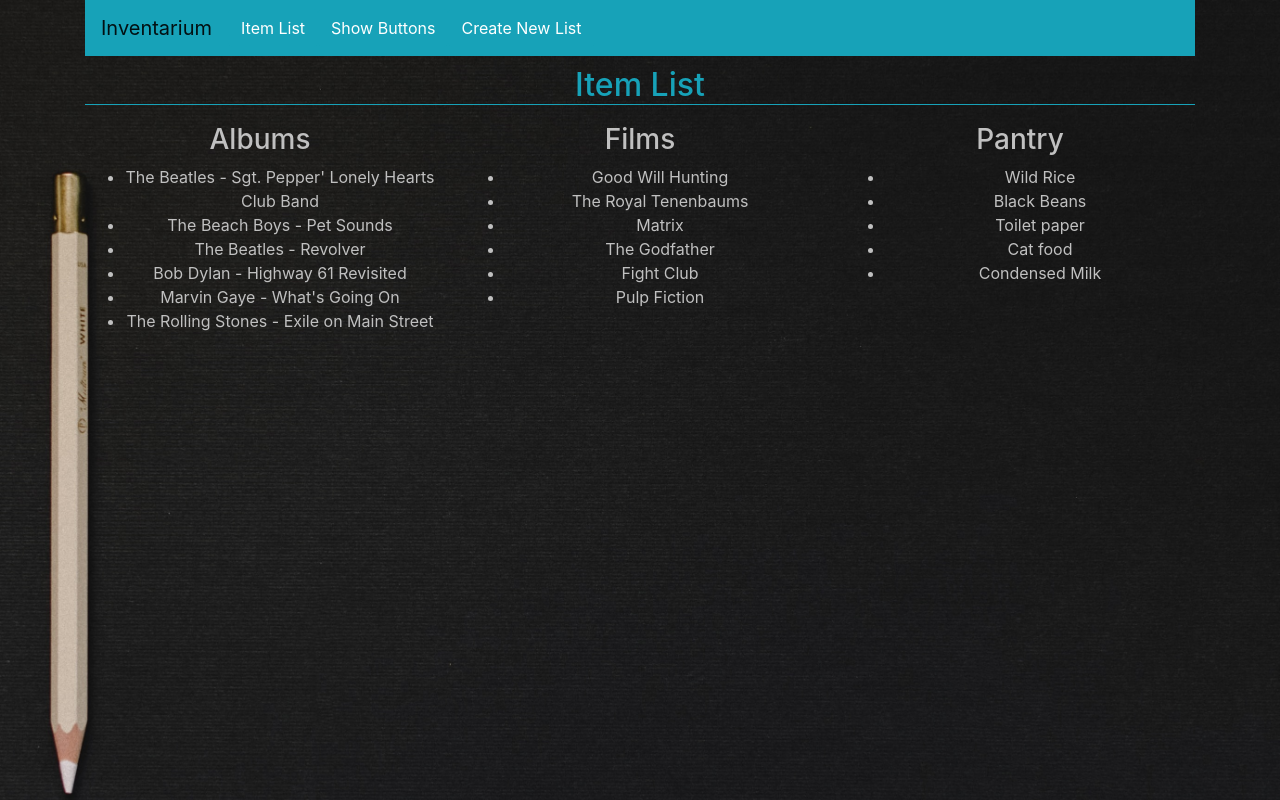
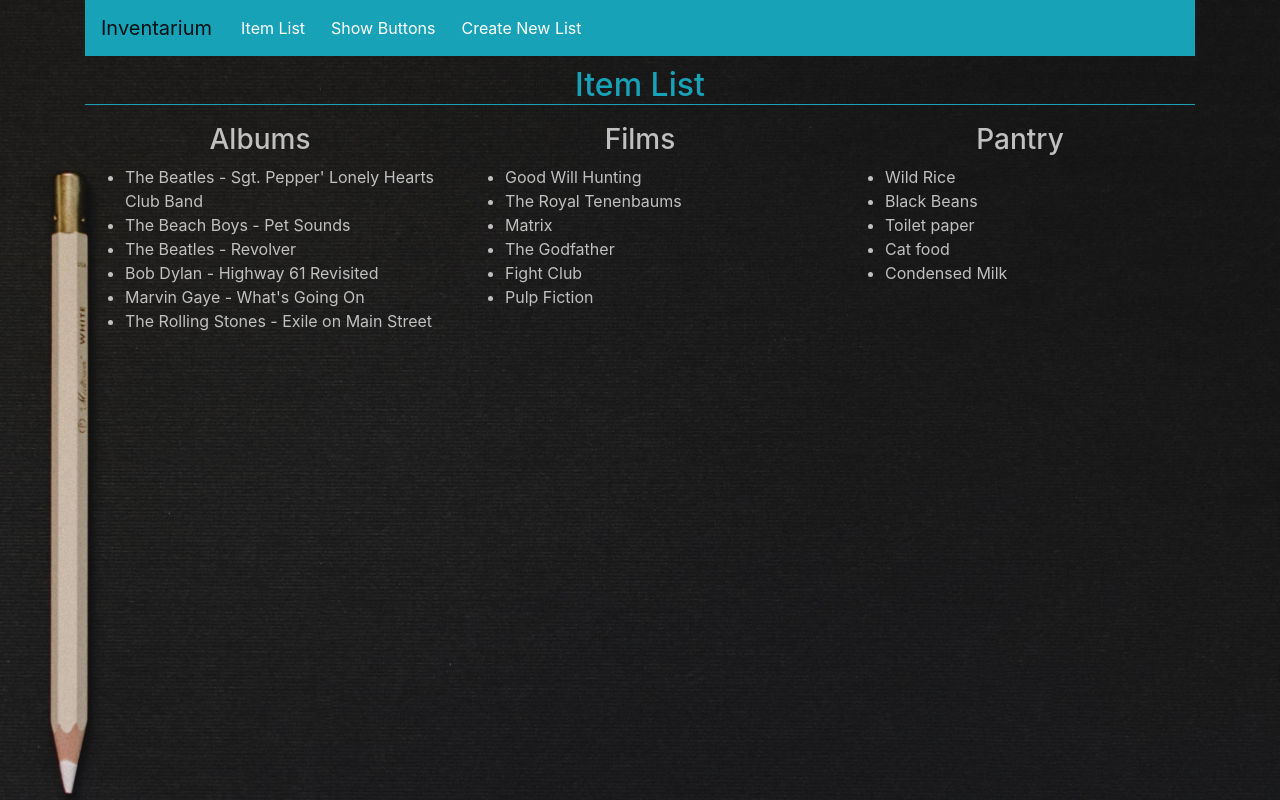
Before and after one commit to feliciaboghiu/mvp, a React (Create React App) app: page / in a window 1280 px wide. Built offline with nearby package versions, Linux system fonts and the light colour scheme.

Commit message:
Basic features done

```diff
--- a/src/App.css
+++ b/src/App.css
@@ -17,6 +17,14 @@
   margin-top: 10px;
 
 }
+
+.left li {
+  text-align: left;
+}
+
+/*.small button {
+  width: 90%;
+}*/
 
 center{
   text-align: center;
--- a/src/EditList.js
+++ b/src/EditList.js
@@ -92,7 +92,7 @@
                             {listJsx}
                         </ul>
                         <div className={this.state.showInput ? 'show' : 'dontshow'}>
-                            <Button variant="info" type="submit">Save Field</Button>
+                            <Button variant="info" type="submit">Save Fields</Button>
                         </div>
                     </form>
 
--- a/src/ItemList.js
+++ b/src/ItemList.js
@@ -40,15 +40,15 @@
                             {l.name.map((n) => (
                                 <div
                                     className={this.props.isShown ? 'underlined' : 'none'}>
-                                    <li key={n}>
-                                        {n}
-                                        <div className="centre">
-                                            <Button variant="outline-info" onClick={(e) => this.props.deleteItem(l.id, n)}
+                                    <div className="left">
+                                        <li key={n}>
+                                            {n}
+                                                <Button className="btn-sm" variant="outline-info" onClick={(e) => this.props.deleteItem(l.id, n)}
                                                     className={this.props.isShown ? 'display' : 'hide'}
-                                            >Delete Item
-                                            </Button>
-                                        </div>
-                                    </li>
+                                                    >Delete Item
+                                                </Button>
+                                        </li>
+                                    </div>
                                 </div>))}
                         </ul>
                         </div>
```
Also changed, not shown: src/UserView.js (+3 -4 lines), 1 other file (tests, documents, lock files or other folders).
